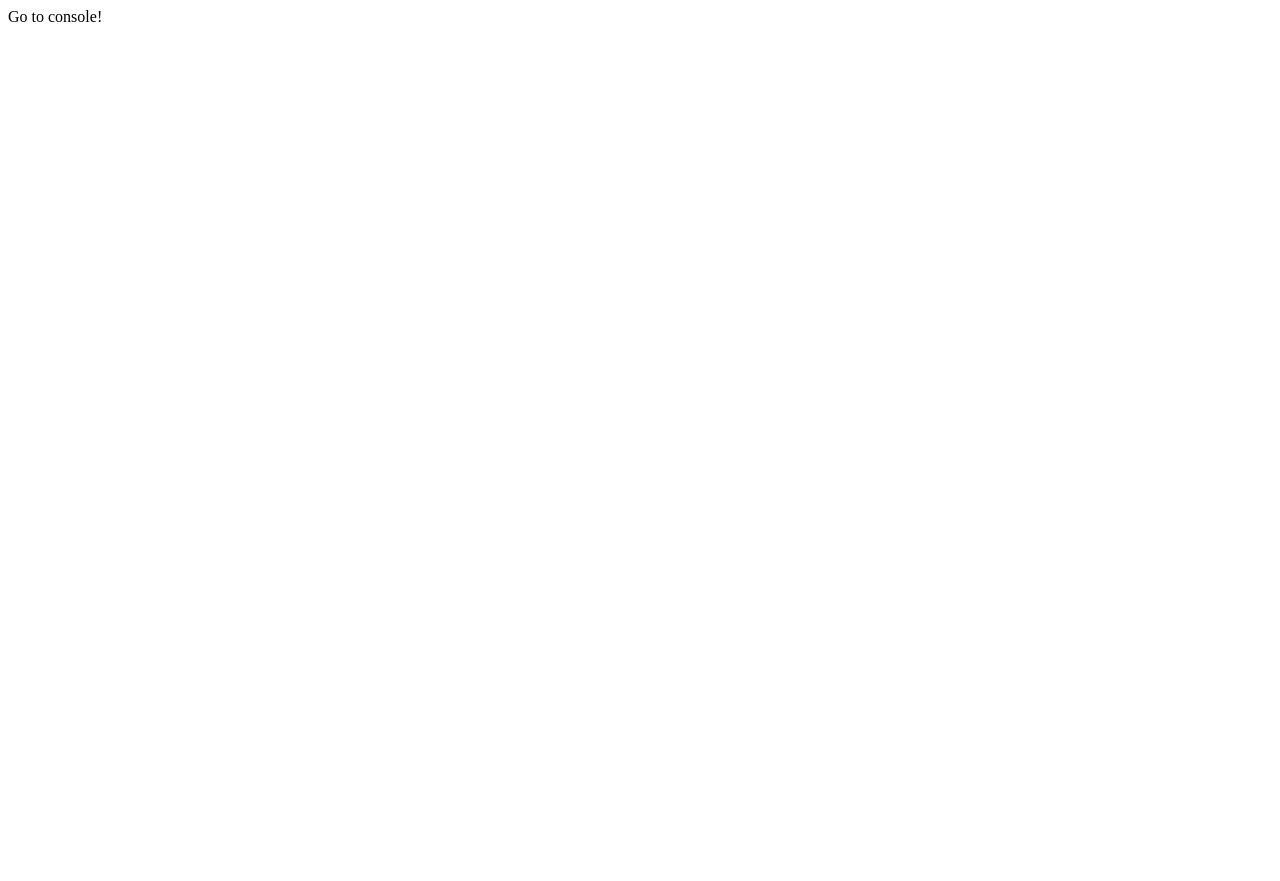
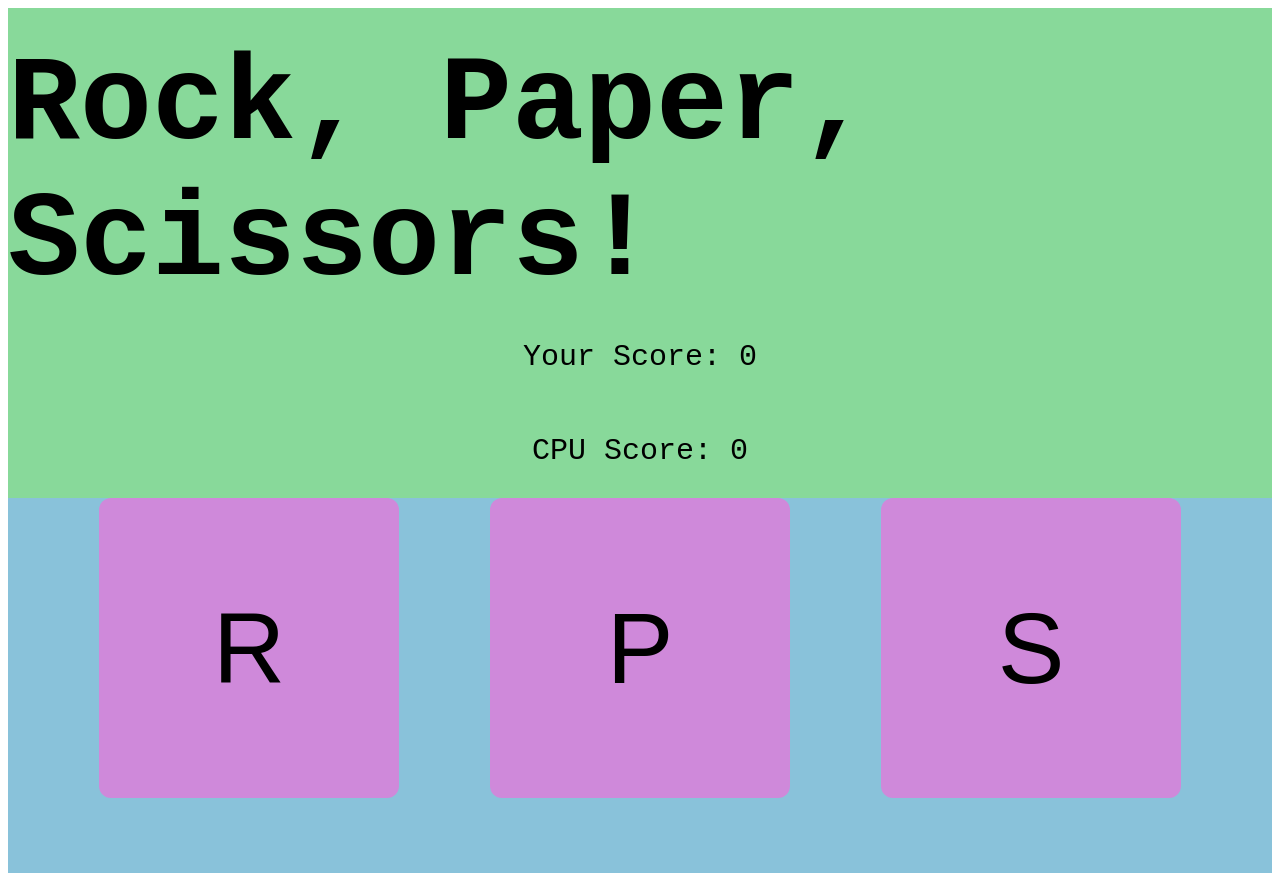
Before and after one commit to TegaBC/rps, a plain HTML site: page index.html in a window 1280 px wide. Before the commit the page ends 800 px from the top, so only its background shows below. Drawn offline with Linux system fonts and the light colour scheme.

Commit message:
added UI

```diff
--- a/index.html
+++ b/index.html
@@ -4,10 +4,29 @@
     <meta charset="UTF-8">
     <meta http-equiv="X-UA-Compatible" content="IE=edge">
     <meta name="viewport" content="width=device-width, initial-scale=1.0">
-    <script src="./main.js"></script>
+    <script src="./main.js" defer></script>
+    <link rel="stylesheet" href="./styles.css">
     <title>Document</title>
 </head>
 <body>
-    Go to console!
+    <div class="score-container">
+        <h1 class="title">Rock, Paper, Scissors!</h1>
+        <p class="client-score">Your Score: 0</p>
+        <p class="cpu-score">CPU Score: 0</p>
+    </div>
+    <div class="controls-container">
+       <div class="rock">
+            <button>R</button>
+       </div>
+       <div class="paper">
+            <button>P</button>
+       </div>
+       <div class="scissors">
+            <button>S</button>
+       </div>
+    </div>
+    <div class="result-container">
+        <p></p>
+    </div>
 </body>
 </html>
```
